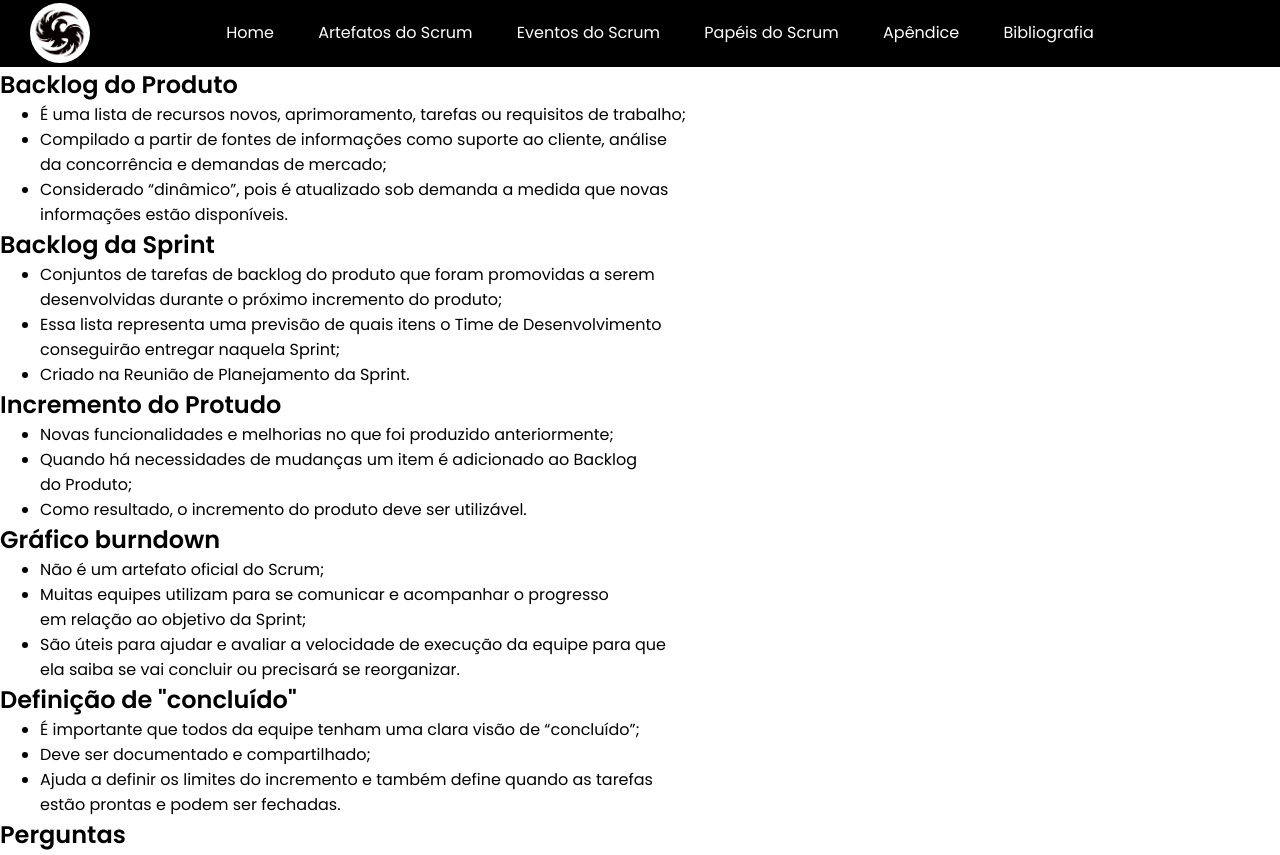
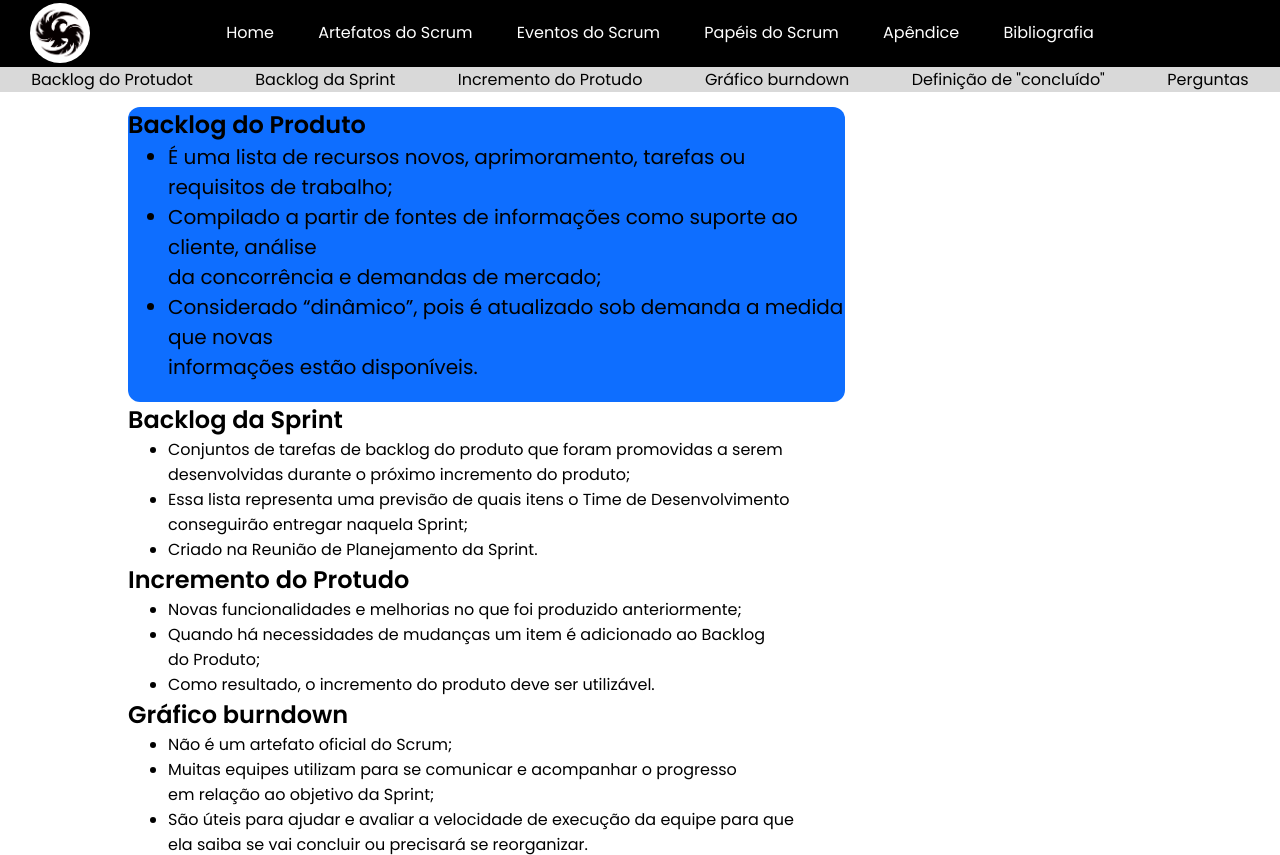
Before and after one commit to Phoenix-Team-Fatec/ScrumTutor, a Flask app: page /artefatos in a window 1280 px wide. Shown: the top 855 px of the page. Run offline with Flask 3, Linux system fonts and the light colour scheme.

Commit message:
estilização de artefatos

```diff
--- a/SPRINT 2/static/CSS/style.css
+++ b/SPRINT 2/static/CSS/style.css
@@ -451,3 +451,17 @@ p{
     font-size: 16px;
 }
 /* Fim das Perguntas */
+
+
+/*começo cards artefatos */
+
+.container1{
+    background-color: #0E6EFF;
+    width: 70%;
+    border-radius: 12px;
+}
+
+.conteudo1{
+    font-size: 20px;
+    padding-bottom: 20px;
+}
--- a/SPRINT 2/templates/artefatos.html
+++ b/SPRINT 2/templates/artefatos.html
@@ -1,7 +1,21 @@
 {% extends "base.html" %}
 
 {% block header %}
+<nav>
+    <div class="submenu">
+            <a href="#card1">Backlog do Protudot</a>
+            <a href="#card2">Backlog da Sprint</a>
+            <a href="#card3">Incremento do Protudo</a>
+            <a href="#card4">Gráfico burndown</a>
+            <a href="#card5">Definição de "concluído"</a>
+            <a href="#card6">Perguntas</a>
+    </div>
 
+</nav>
+
+{% endblock %}
+
+{% block main %}
 <body>
     <div class="container1">
         <h2>Backlog do Produto</h2>
```
